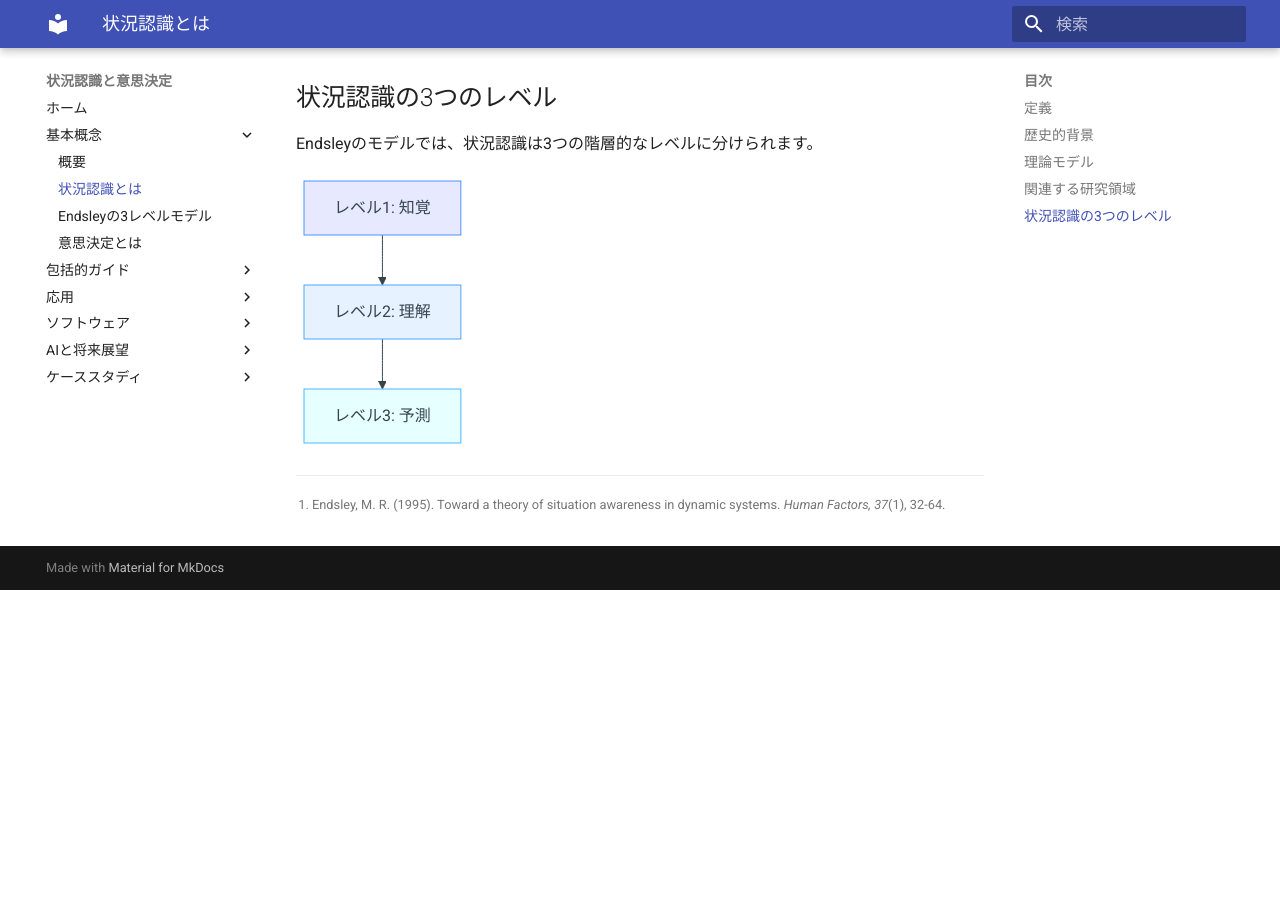
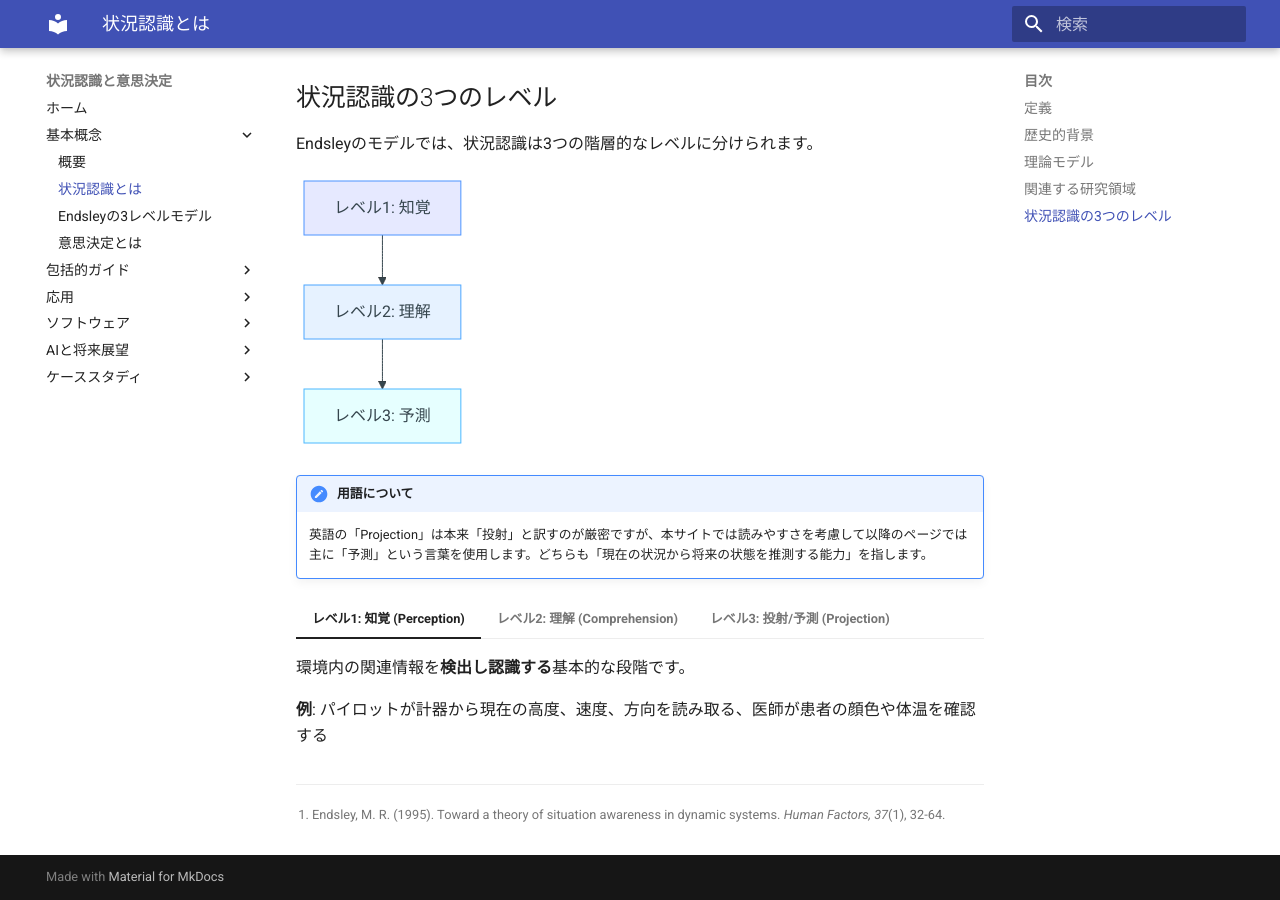
Before and after one commit to shuji-bonji/Situational-Awareness-and-Decision-Making, an MkDocs documentation site: the page built from docs/basics/what-is-sa.md, in a window 1280 px wide and 900 px high, scrolled down 1230 px. Built offline with MkDocs 1.6.1 and Material for MkDocs 9.7.7, drawn with Linux system fonts in a browser that asks for light colours; before the commit the page ends 1820 px from its top, so only the background shows below that; some of the changed text lies outside the part shown.

Commit message:
fix: `what-is-sa.md`の訂正

````diff
--- a/docs/basics/what-is-sa.md
+++ b/docs/basics/what-is-sa.md
@@ -25,7 +25,7 @@
 
 ## 理論モデル
 
-SAを理解する上で重要な理論モデルとして、以下の2つがあります：
+SAを理解する上で重要な理論モデルとして、以下の2つがあります。
 
 1. **Endsleyの3レベルモデル**
     - 知覚 → 理解 → 予測 の3つの階層で状況認識を分類
@@ -55,3 +55,21 @@ graph TD
     style B fill:#e6f2ff,stroke:#4da6ff
     style C fill:#e6ffff,stroke:#4db8ff
 ```
+
+!!! note "用語について"
+    英語の「Projection」は本来「投射」と訳すのが厳密ですが、本サイトでは読みやすさを考慮して以降のページでは主に「予測」という言葉を使用します。どちらも「現在の状況から将来の状態を推測する能力」を指します。
+
+=== "レベル1: 知覚 (Perception)"
+    環境内の関連情報を**検出し認識する**基本的な段階です。
+
+    **例**: パイロットが計器から現在の高度、速度、方向を読み取る、医師が患者の顔色や体温を確認する
+
+=== "レベル2: 理解 (Comprehension)"
+    知覚した情報を**統合し解釈する**段階です。パターン認識や状況の全体像の形成が含まれます。
+
+    **例**: パイロットが複数の計器の値から航空機の全体的な状態を理解する、医師が複数の症状から特定の疾患の可能性を考える
+
+=== "レベル3: 投射/予測 (Projection)"
+    理解した情報に基づいて、環境内の要素の**将来の状態を推測する**最高レベルです。
+
+    **例**: パイロットが現在の航路と気象条件から10分後の飛行状況を予測する、医師が現在の治療方針を継続した場合の患者の回復見込みを予測する
````
